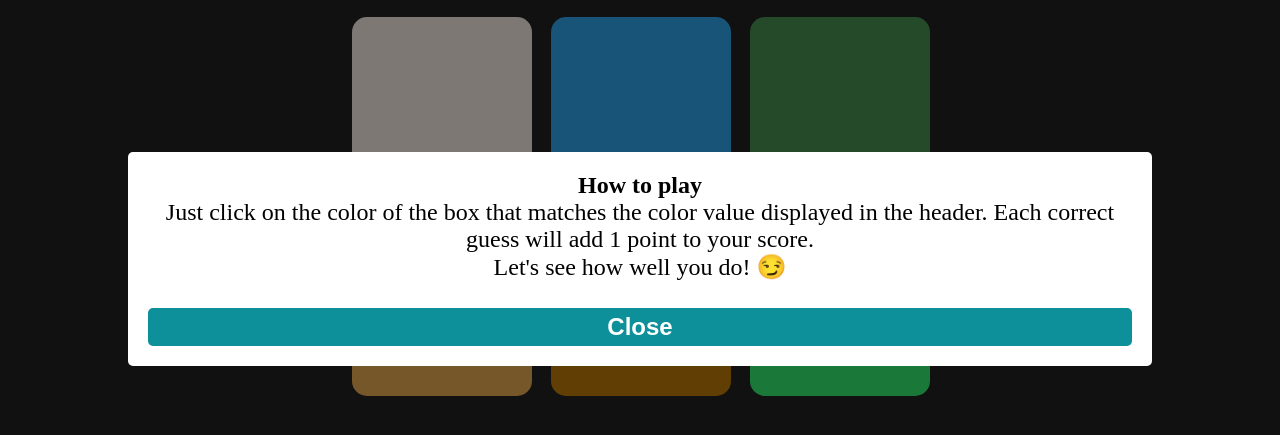
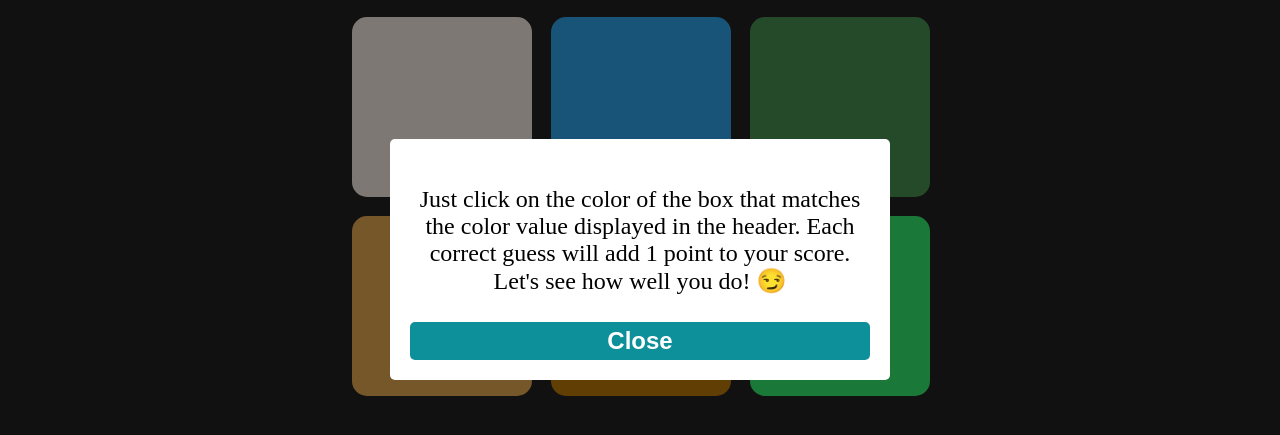
Before and after one commit to Walter-Tronics/Guess-the-color-game, a plain HTML site: page index.html in a window 1280 px wide. Shown: the part 141-576 px from the top of the page. Drawn offline with nearby package versions, Linux system fonts and the light colour scheme.

Commit message:
removed unnecessary properties

```diff
--- a/index.css
+++ b/index.css
@@ -3,13 +3,13 @@
     padding: 0;
     box-sizing: border-box;
     text-align: center;
+    color: white;
 }
 body{
     background-color: #232222;
 }
 header{
     background-color: RGB(14, 144, 154);
-    color: white;
     font-weight: normal;
     font-family: sans-serif;
     font-size: 1.8rem;
@@ -27,7 +27,6 @@ header{
     font-size: 2.5rem;
 }
 #score{
-    color: white;
     width: 50%;
     max-width: 80px;
     margin: 0 auto;
@@ -61,7 +60,6 @@ header{
     background: #4CAF50;
     font-weight: bold;
     font-size: 2rem;
-    color: white;
     padding: 5px;
     opacity: 0;
     transition: .5s;
@@ -78,7 +76,7 @@ header{
     z-index: 10;
 }
 #alertBox{
-    width: 80%;
+    width: 80%;  max-width: 500px;
     background: #fff;
     border-radius: 5px;
     padding: 20px;
@@ -91,7 +89,7 @@ header{
     background: RGB(14, 144, 154);
     border-radius: 5px;
     padding: 5px;
-    border: 0;    color: white;
+    border: 0;
     font-weight: bold;
     font-size: 1.5rem;
 }
```
